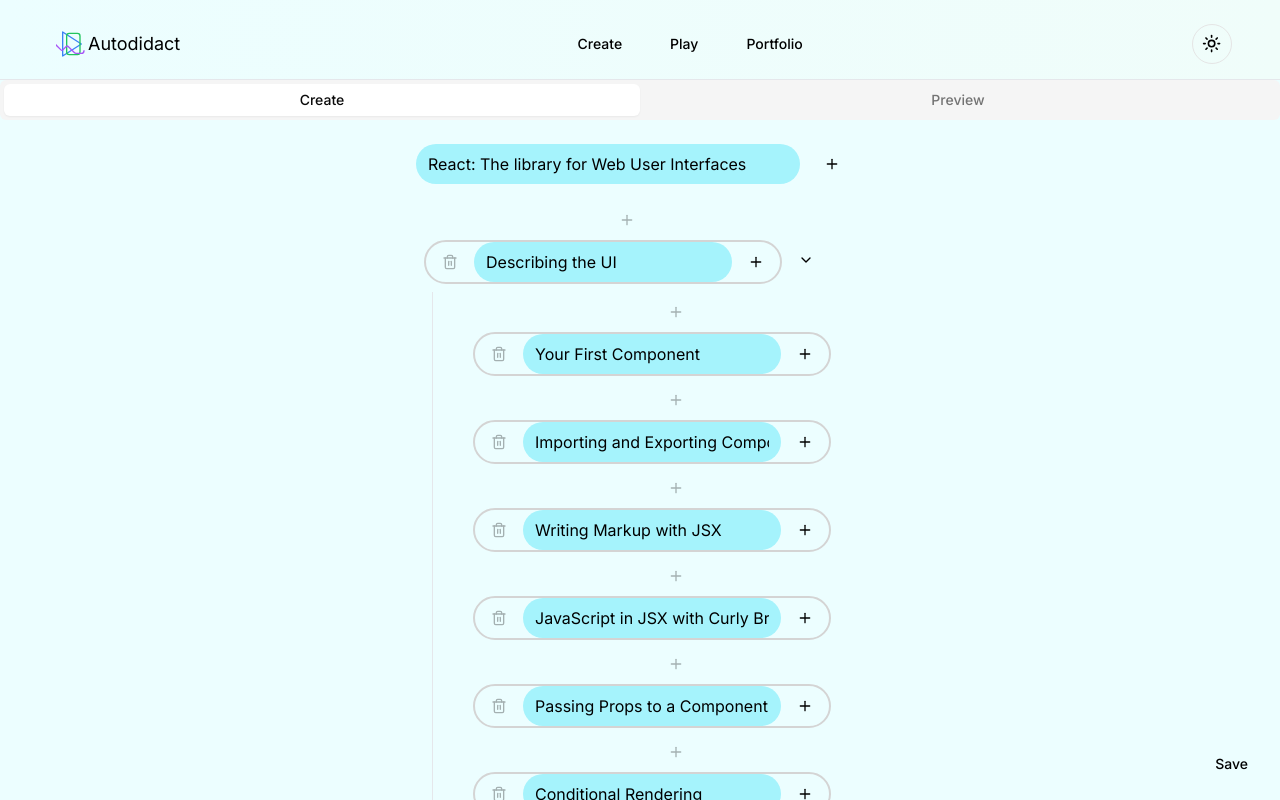
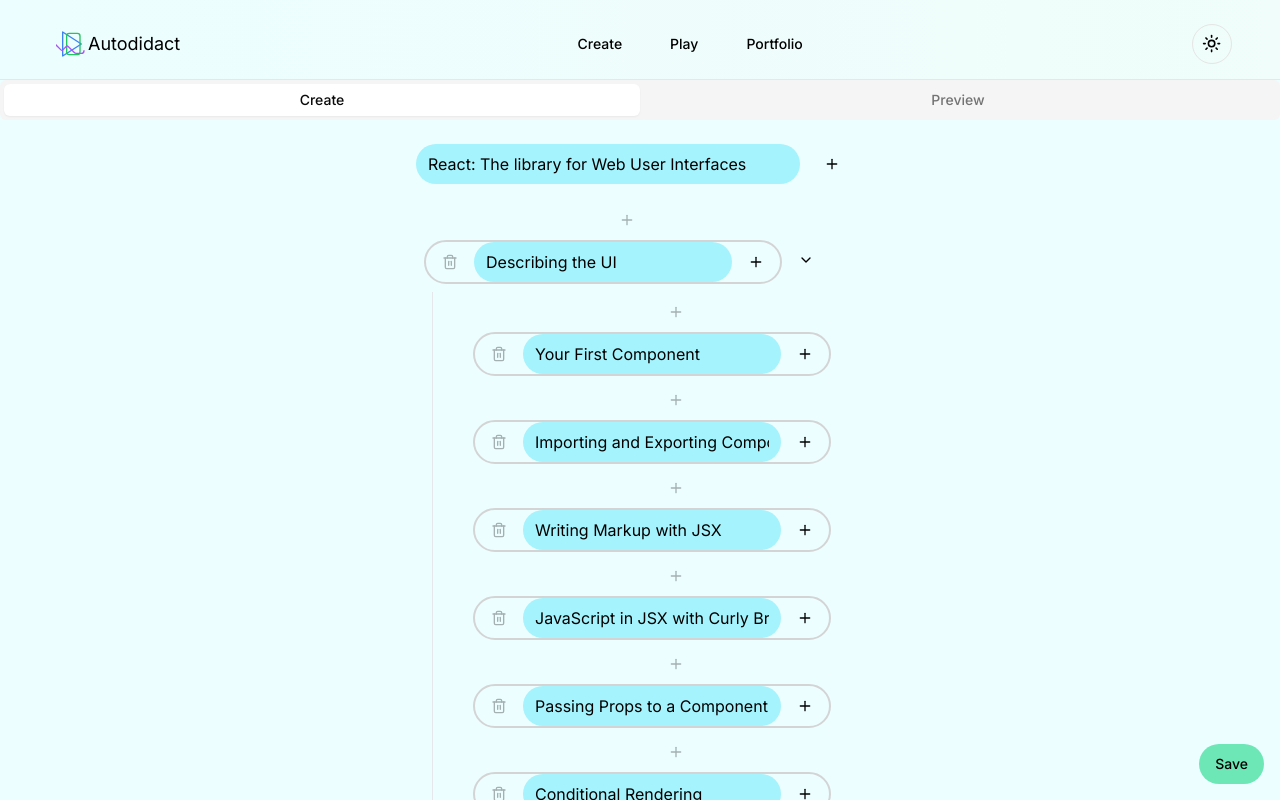
Before and after one commit to san-poon/nexus-adept, a Next.js app: page /feature-category-hierarchy/create in a window 1280 px wide. Shown: the top 800 px of the page. Built offline with nearby package versions, Linux system fonts and the light colour scheme.

Commit message:
-Component name change, -Add styles to light mode

```diff
--- a/app/feature-category-hierarchy/components/HierarchyPreview.tsx
+++ b/app/feature-category-hierarchy/components/HierarchyPreview.tsx
@@ -1,7 +1,7 @@
 'use client';
 
 import { HierarchyTreeData } from "../lib/types";
-import HierarchyTreeView from "./HierarchyTreeView";
+import HierarchyViewTree from "./HierarchyViewTree";
 
 export default function HierarchyPreview(
     { expandedHierarchies, onExpandedChange, hierarchies }
@@ -16,7 +16,7 @@ export default function HierarchyPreview(
             </h1>
             <ul>
                 {rootChildIDs.length > 0 && rootChildIDs.map((id: string) => (
-                    <HierarchyTreeView
+                    <HierarchyViewTree
                         key={id}
                         categoryID={id}
                         hierarchies={hierarchies}
--- a/app/feature-category-hierarchy/components/HierarchyStore.tsx
+++ b/app/feature-category-hierarchy/components/HierarchyStore.tsx
@@ -16,7 +16,7 @@ export default function HierarchyStore({ hierarchies }: { hierarchies: Hierarchy
 
     return (
         <>
-            <Button className="dark:bg-neutral-900"
+            <Button className="dark:bg-neutral-900 bg-emerald-300"
                 onClick={handleSaveClick}
                 disabled={isPending}
             >
--- a/app/feature-category-hierarchy/components/HierarchyTreeView.tsx
+++ b/app/feature-category-hierarchy/components/HierarchyViewTree.tsx
@@ -10,11 +10,11 @@ export type HierarchyTreeViewProps = {
     onExpandedChange: any,
 };
 
-export default function HierarchyTreeView({
+export default function HierarchyViewTree({
     categoryID,
     hierarchies,
     expandedHierarchies,
-    onExpandedChange}:
+    onExpandedChange }:
     HierarchyTreeViewProps) {
     const category = hierarchies[categoryID];
     const childIDs = category.childIDs;
@@ -28,7 +28,7 @@ export default function HierarchyTreeView({
                     type="button"
                     onClick={() => onExpandedChange(categoryID)}
                     className={cn(
-                        "p-2 px-4 my-2 border dark:border-neutral-600 rounded-full bg-neutral-900 ",
+                        "p-2 px-4 my-2 rounded-full dark:bg-neutral-900 bg-cyan-200 ",
                     )}
                 >
                     {category.title}
@@ -44,7 +44,7 @@ export default function HierarchyTreeView({
                 <ul className={cn("border-s border-neutral-300 dark:border-neutral-600 ms-1 md:ms-2 ",
                 )}>
                     {childIDs.map((childID) => (
-                        <HierarchyTreeView
+                        <HierarchyViewTree
                             key={childID}
                             categoryID={childID}
                             hierarchies={hierarchies}
```
